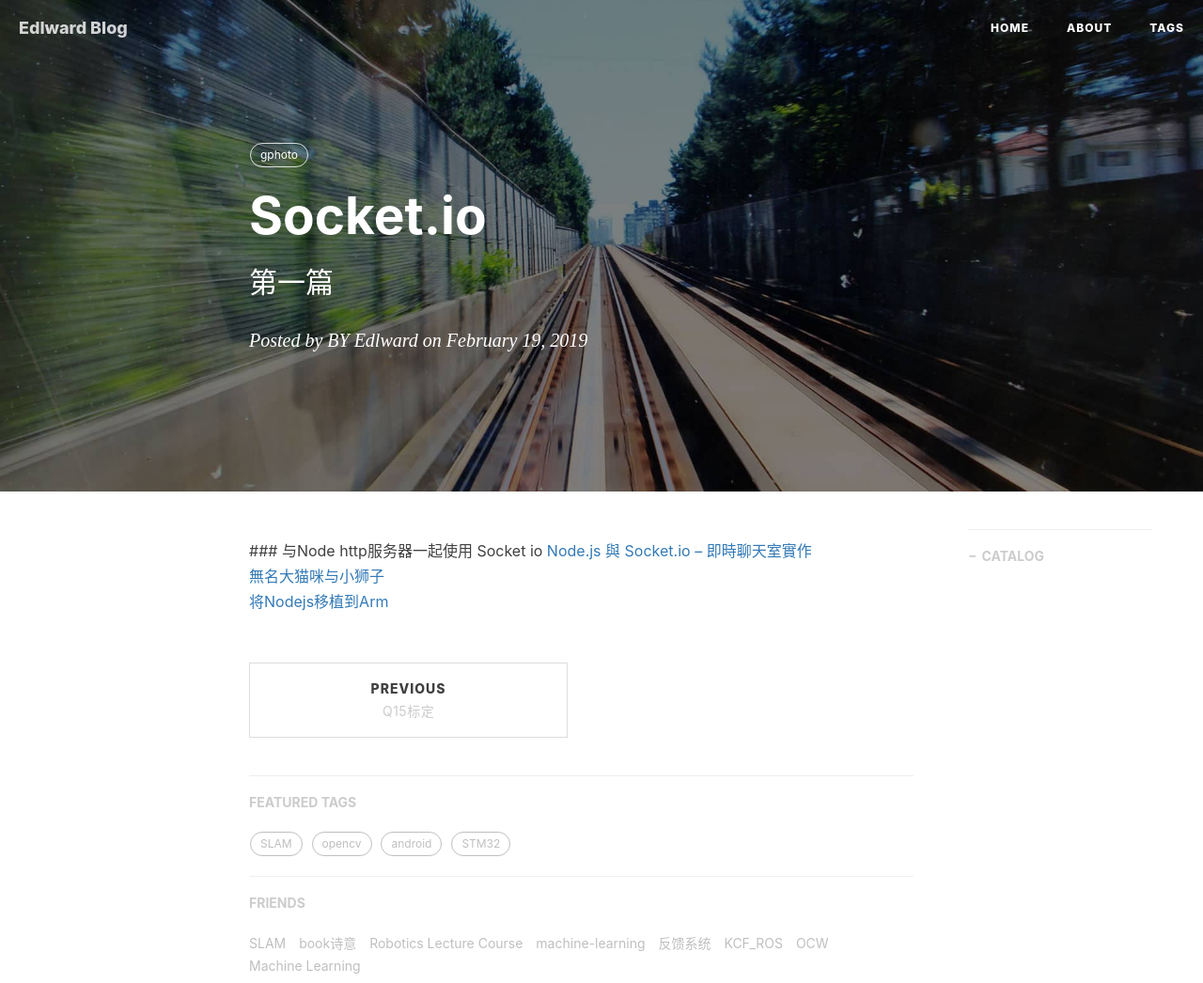
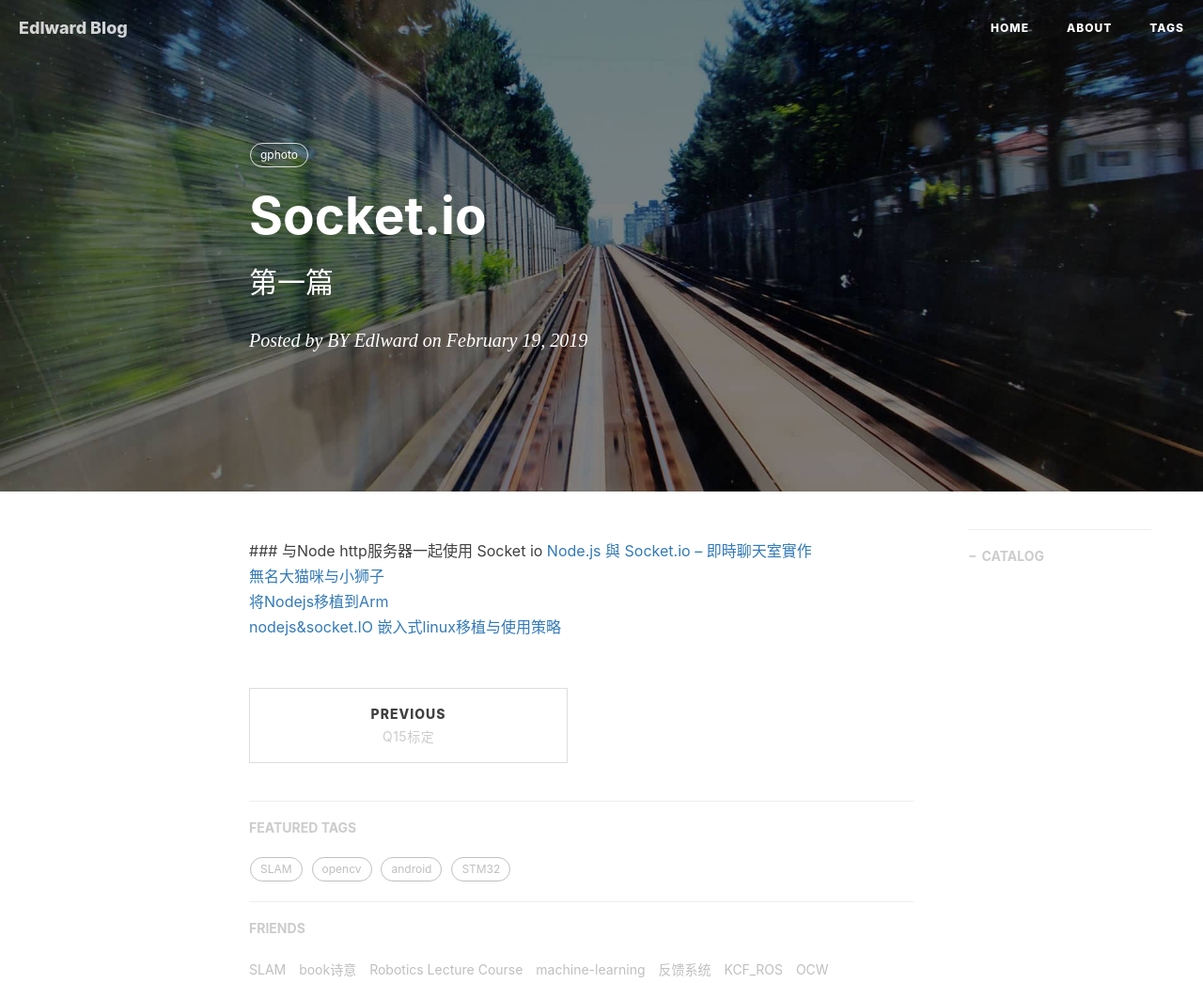
Before and after one commit to gary-robotics/dlward, a Jekyll site: the page built from _posts/2019-02-19-socket_io-2019.markdown, in a window 1280 px wide, cut to the strip 0-1046 px from the top of the page. Shown: the whole strip at 94% size. Built offline with Jekyll 4.4.1, drawn with Linux system fonts in a browser that asks for light colours; nearby versions of some CDN libraries; comment, search, counter and statistics services are not loaded.

Commit message:
Update 2019-02-19-socket_io-2019.markdown

```diff
--- a/_posts/2019-02-19-socket_io-2019.markdown
+++ b/_posts/2019-02-19-socket_io-2019.markdown
@@ -15,3 +15,4 @@ Socket io
 [Node.js 與 Socket.io – 即時聊天室實作](http://single9.net/2017/12/node-js-%E8%88%87-socket-io-%E5%8D%B3%E6%99%82%E8%81%8A%E5%A4%A9%E5%AE%A4%E5%AF%A6%E4%BD%9C/)
 [無名大猫咪与小狮子](https://www.cnblogs.com/xiezhengcai/default.html?page=1)
 [将Nodejs移植到Arm](https://blog.csdn.net/wanyi3605/article/details/78131241)
+[nodejs&socket.IO 嵌入式linux移植与使用策略](https://blog.csdn.net/xfeng20/article/details/85265146)
```
